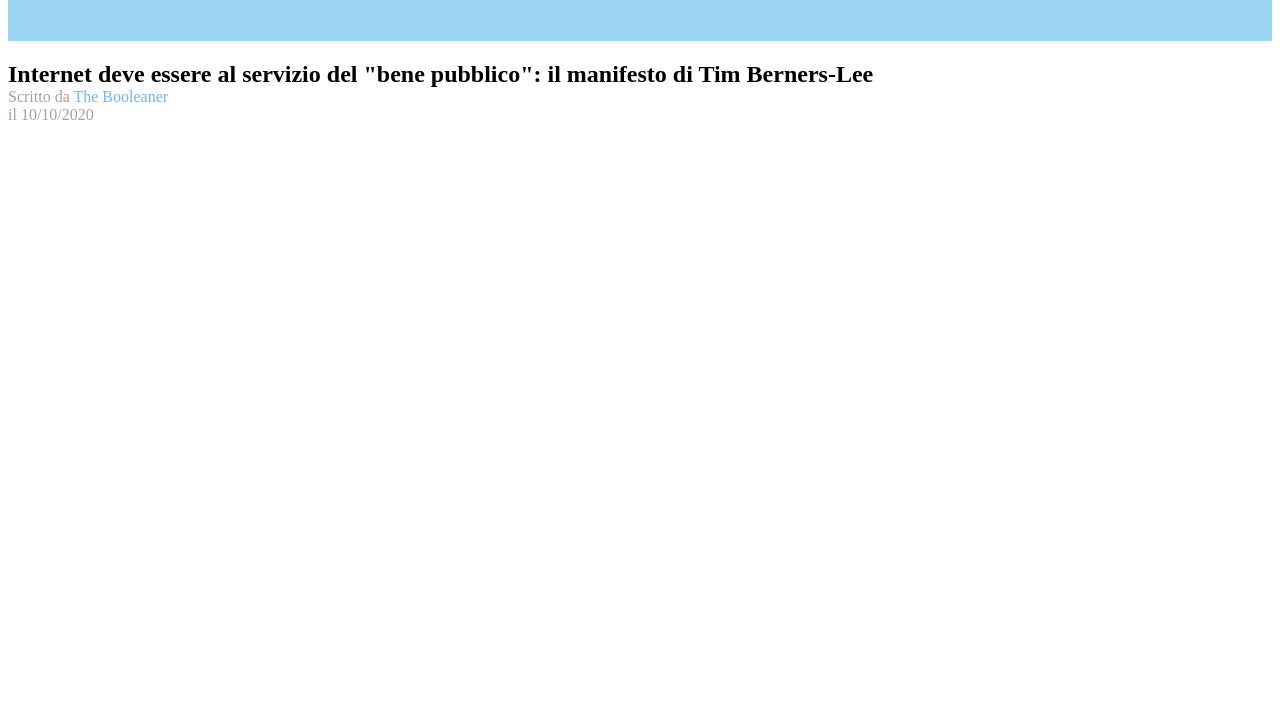
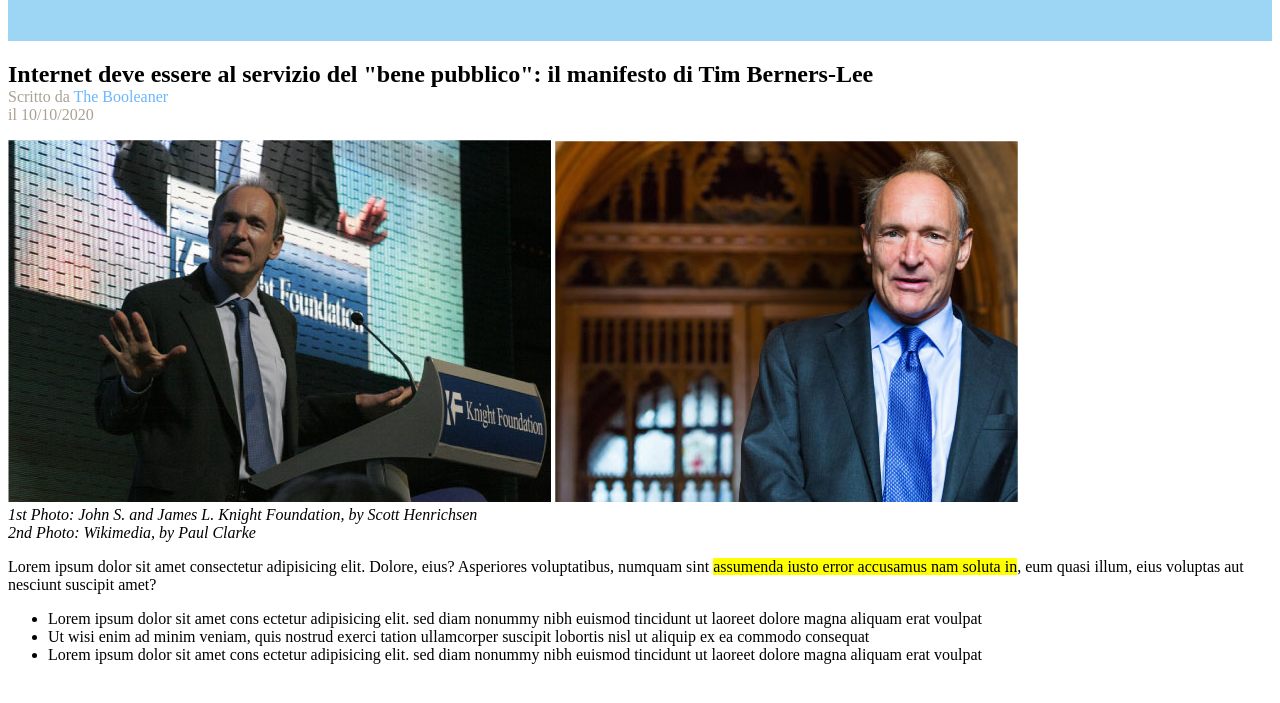
Before and after one commit to MarcoBrandino/html-css-booleaner, a plain HTML site: page index.html in a window 1280 px wide. Shown: the part 93-796 px from the top of the page. Drawn offline with Linux system fonts and the light colour scheme.

Commit message:
ADD: Sezione discorsiva testo + CSS (background-color-yellow)

```diff
--- a/css/app.css
+++ b/css/app.css
@@ -19,3 +19,11 @@
 .color-marroncino {
     color: #aaa195;
 }
+
+.margin-top-venti {
+    margin-top: 20px;
+}
+
+.background-color-yellow {
+    background-color: yellow;
+}
--- a/index.html
+++ b/index.html
@@ -20,8 +20,36 @@
                 Berners-Lee</h1>
             <span class="color-marroncino">
                 Scritto da <span class="color-azzurro-scuro">The Booleaner</span><br>
-                il 10/10/2020
+                il 10/10/2020<br>
             </span>
+
+            <!-- Immagini in sezione titolo pagina-->
+            <p class="margin-bottom-zero">
+                <img src="img/tim-1.jpg" alt="Tim Berners-Lee durante un intervento alla Knight Foundation">
+                <img src="img/tim-2.jpg" alt="Tim Berners-Lee">
+            </p>
+            <em>1st Photo: John S. and James L. Knight Foundation, by Scott Henrichsen</em><br>
+            <em>2nd Photo: Wikimedia, by Paul Clarke</em>
+        </section>
+
+        <!-- Sezione discorsiva testo-->
+        <section>
+            <p>
+                Lorem ipsum dolor sit amet consectetur adipisicing elit. Dolore, eius? Asperiores voluptatibus, numquam
+                sint <span class="background-color-yellow">assumenda iusto error accusamus nam soluta in</span>, eum
+                quasi illum, eius voluptas aut nesciunt suscipit
+                amet?
+            </p>
+
+            <ul>
+                <li>Lorem ipsum dolor sit amet cons ectetur adipisicing elit. sed diam nonummy nibh euismod tincidunt ut
+                    laoreet dolore magna aliquam erat voulpat</li>
+                <li>Ut wisi enim ad minim veniam, quis nostrud exerci tation ullamcorper suscipit lobortis nisl ut
+                    aliquip ex ea commodo consequat</li>
+                <li>Lorem ipsum dolor sit amet cons ectetur adipisicing elit. sed diam nonummy nibh euismod tincidunt ut
+                    laoreet dolore
+                    magna aliquam erat voulpat</li>
+            </ul>
         </section>
     </main>
 
```
